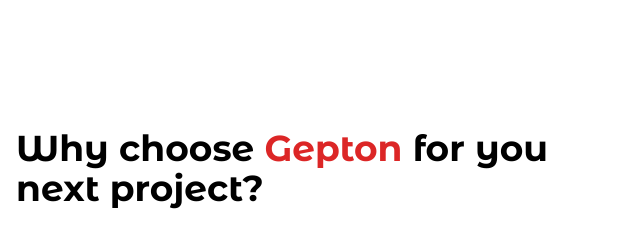
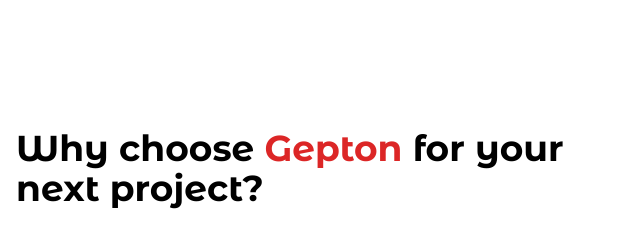
Before and after one commit to GEPTON-INFOTECH/galena, a Gatsby site in the folder gepton/: page / in a window 1280 px wide. Shown: the part 980-1217 px from the top of the page, 640-1280 px from the left. Built offline with nearby package versions, Linux system fonts and the light colour scheme; Gatsby itself is replaced by a stand-in of ours.

Commit message:
fix: config featured1 typo

```diff
--- a/gepton/configs/featured.js
+++ b/gepton/configs/featured.js
@@ -1,7 +1,7 @@
 export const f1 = {
   t1: "Why choose ",
   t: "Gepton ",
-  t2: "for you next project?",
+  t2: "for your next project?",
   points: [
     "Gepton provides industry standard IT solutions which makes you stand out and move fast. So that you can just focus on sky rocketting business to  the moon.",
     "We're not just another software company, we're your IT partner, and we'll be there for you every step of the way.",
```
